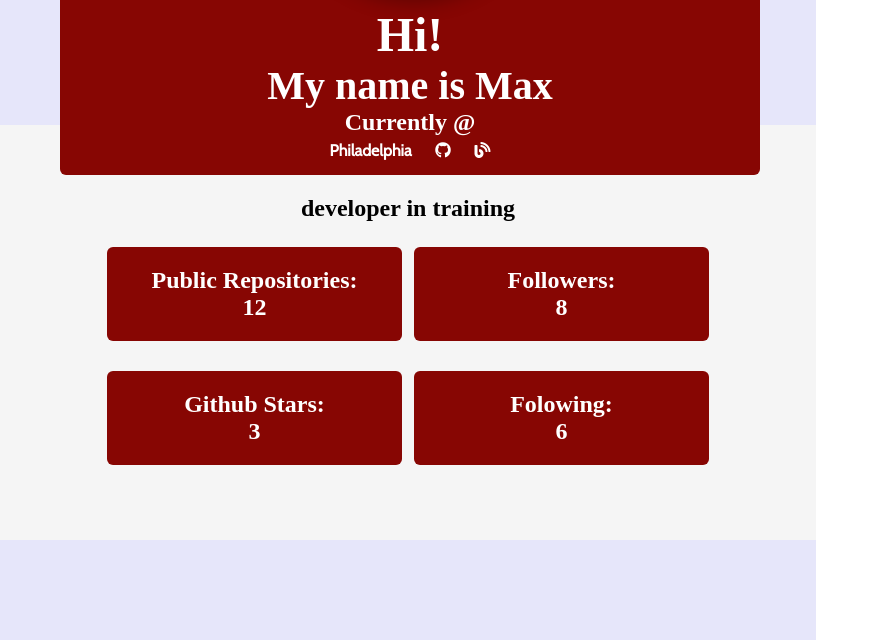
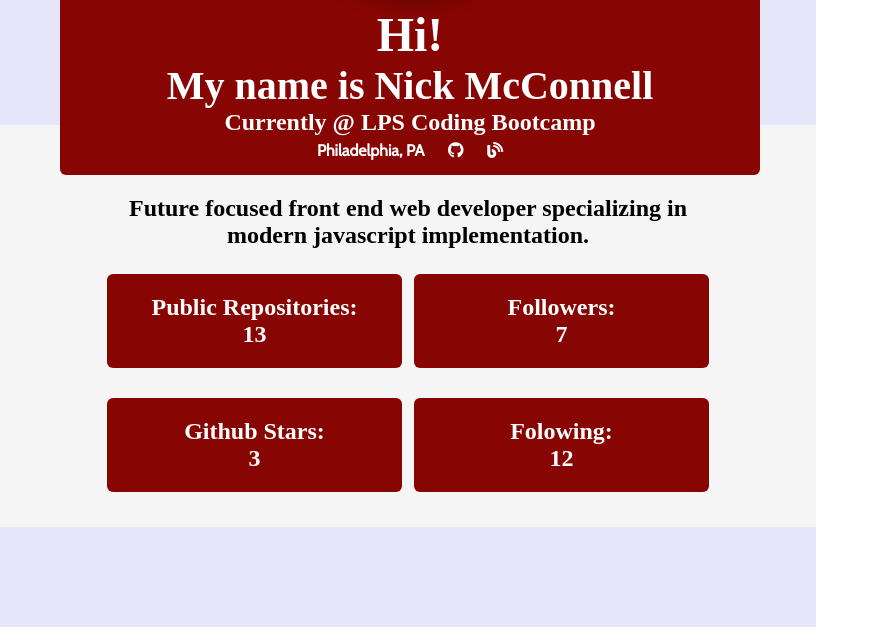
Before and after one commit to nicholasmcconnell/developerprofilemaker, a website: page index.html in a window 1280 px wide. Shown: the part 288-928 px from the top of the page, without its empty margins (0-879 px from the left). Drawn offline with nearby package versions, Linux system fonts and the light colour scheme; a web font is replaced by a local one.

Commit message:
pdf onto one page.

```diff
--- a/generatedhtml.js
+++ b/generatedhtml.js
@@ -239,6 +239,7 @@ function generateHTML(dataObject, answers) {
             }
 
             #bottomDiv {
+                margin-top: -40px
 
             }
 
--- a/index.html
+++ b/index.html
@@ -7,7 +7,7 @@
         <meta http-equiv="X-UA-Compatible" content="ie=edge" />
         <link rel="stylesheet" href="https://use.fontawesome.com/releases/v5.8.1/css/all.css" />
         <link href="https://fonts.googleapis.com/css?family=BioRhyme|Cabin&display=swap" rel="stylesheet">
-        <title>Max Github Profile</title>
+        <title>Nick McConnell Github Profile</title>
         <style>
             @page {
                 margin: 0;
@@ -210,6 +210,7 @@
             }
 
             #bottomDiv {
+                margin-top: -40px
 
             }
 
@@ -226,15 +227,15 @@
         <!-- JUMBOTRON -->
         <div class="container">
             <div class="jumbotron photo-header">
-                <img src="https://avatars1.githubusercontent.com/u/55365382?s=400&v=4" alt="headshot">
+                <img src="https://avatars2.githubusercontent.com/u/50592284?s=400&v=4" alt="headshot">
                 <h1 class="display-4">Hi!</h1>
-                <h2 class="display-4">My name is Max</h2>
-                <h4 class="display-4">Currently @ </h4>
+                <h2 class="display-4">My name is Nick McConnell</h2>
+                <h4 class="display-4">Currently @ LPS Coding Bootcamp</h4>
                 <div class="display-4">
                     <div class="nav">
-                        <a class="nav-link" href="https://www.google.com/maps/place/Philadelphia" target="_blank">Philadelphia</a>
-                        <a class="nav-link fab fa-github" href="https://github.com//maxkulicke" target="_blank"></a>
-                        <a class="nav-link fas fa-blog" href="https://maxkulicke.github.io/HW8/" target="_blank"></a>
+                        <a class="nav-link" href="https://www.google.com/maps/place/Philadelphia, PA" target="_blank">Philadelphia, PA</a>
+                        <a class="nav-link fab fa-github" href="https://github.com//nicholasmcconnell" target="_blank"></a>
+                        <a class="nav-link fas fa-blog" href="https://nicholasmcconnell.github.io/portfolio/" target="_blank"></a>
                     </div>
                 </div>
             </div>
@@ -245,7 +246,7 @@
             <div class="row">
                 <div class="col-md-3"></div>
                 <div class="col-md-6">
-                    <h4 id="bio">developer in training</h4>
+                    <h4 id="bio">Future focused front end web developer specializing in modern javascript implementation.</h4>
                 </div>
                 <div class="col-md-3"></div>
             </div>
@@ -255,7 +256,7 @@
                     <div class="card">
                         <div class="card-body">
                             <h4 class="card-text">Public Repositories:</h4>
-                            <h4 class="card-text">12</h4>
+                            <h4 class="card-text">13</h4>
                         </div>
                     </div>
                 </div>
@@ -263,7 +264,7 @@
                     <div class="card">
                         <div class="card-body">
                             <h4 class="card-text">Followers:</h4>
-                            <h4 class="card-text">8</h4>
+                            <h4 class="card-text">7</h4>
                         </div>
                     </div>
                 </div>
@@ -283,7 +284,7 @@
                     <div class="card">
                         <div class="card-body">
                             <h4 class="card-text">Folowing:</h4>
-                            <h4 class="card-text">6</h4>
+                            <h4 class="card-text">12</h4>
                         </div>
                     </div>
                 </div>
```
Also changed, not shown: README.md, 1 other file.
